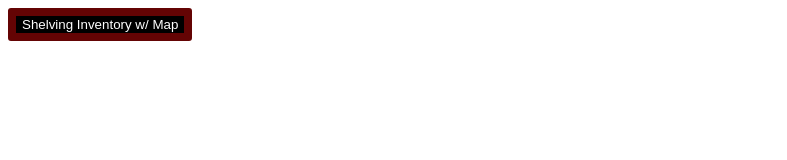
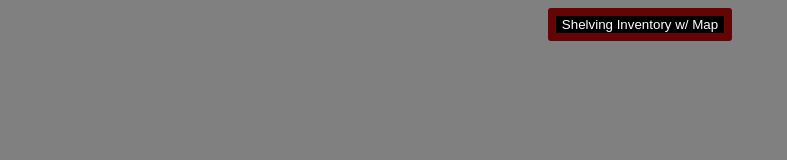
Before and after one commit to GradyDeReamer7602/YI-Inventory-Site, a plain HTML site: page index.html in a window 1280 px wide. Shown: the top 160 px of the page, without its empty margins (0-787 px from the left). Drawn offline with Linux system fonts and the light colour scheme.

Commit message:
new background

```diff
--- a/index.css
+++ b/index.css
@@ -5,3 +5,11 @@ button {
     color:white;
     font-size: 18 px;
   }
+  body {
+    background-color: grey;
+    height: 1500px;
+    background-position: center;
+    background-repeat: no-repeat;
+    background-size: cover;
+    text-align: center;
+  }
```
